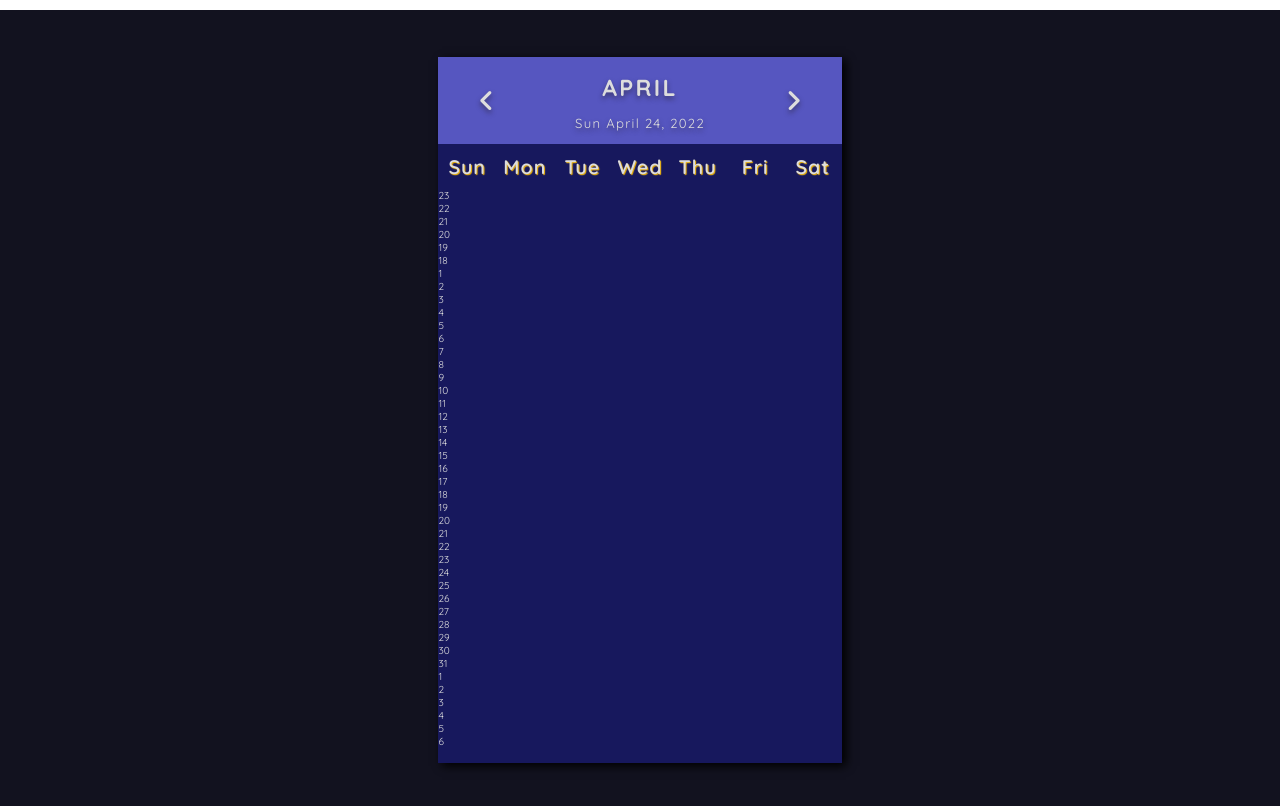
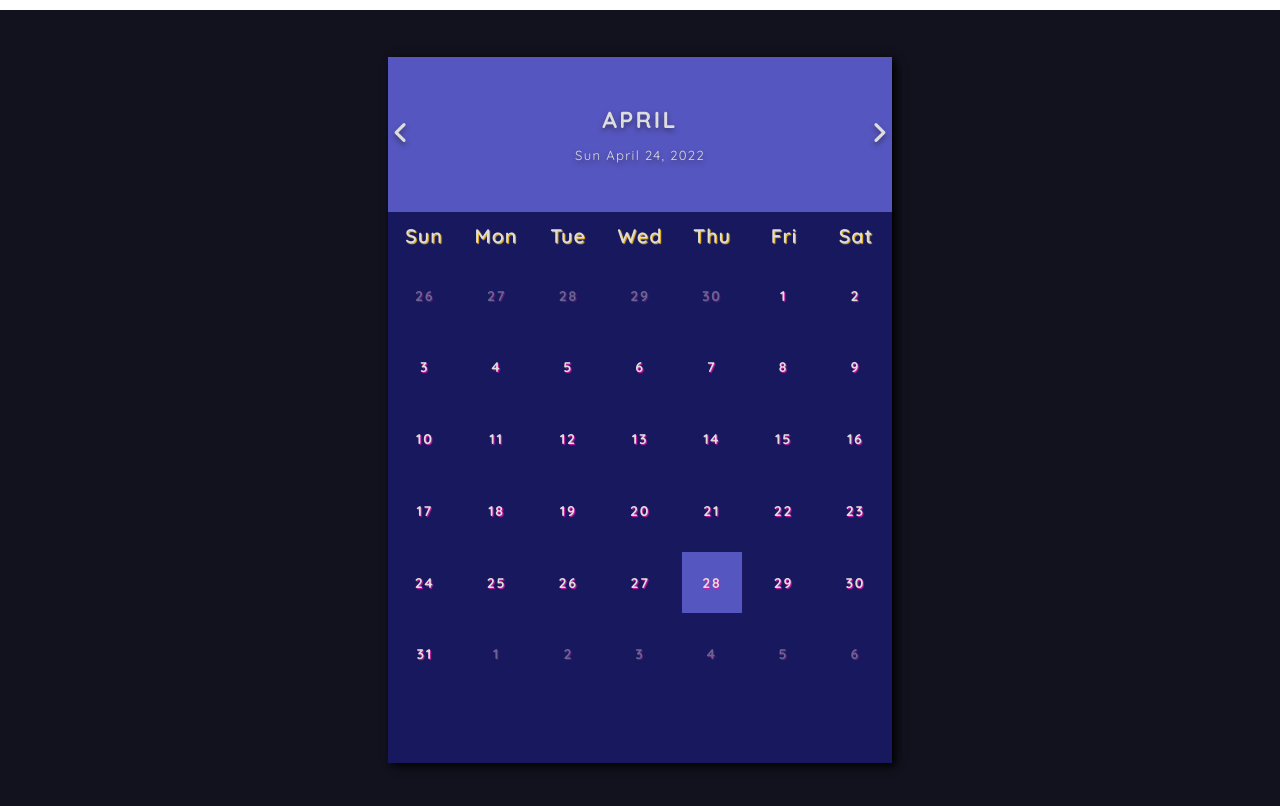
Before and after one commit to taaaaa111/Calendar, a plain HTML site: page index.html in a window 1280 px wide. Shown: the part 42-848 px from the top of the page. Drawn offline with Linux system fonts and the light colour scheme.

Commit message:
end of style.css

```diff
--- a/index.html
+++ b/index.html
@@ -34,12 +34,11 @@
                 <div>Sat</div>
             </div>
             <div class="daysnumber">
-                <div class="prev-day">23</div>
-                <div class="prev-day">22</div>
-                <div class="prev-day">21</div>
-                <div class="prev-day">20</div>
-                <div class="prev-day">19</div>
-                <div class="prev-day">18</div>
+                <div class="prev-day">26</div>
+                <div class="prev-day">27</div>
+                <div class="prev-day">28</div>
+                <div class="prev-day">29</div>
+                <div class="prev-day">30</div>
                 <div>1</div>
                 <div>2</div>
                 <div>3</div>
@@ -67,7 +66,7 @@
                 <div>25</div>
                 <div>26</div>
                 <div>27</div>
-                <div>28</div>
+                <div class="today">28</div>
                 <div>29</div>
                 <div>30</div>
                 <div>31</div>
--- a/style.css
+++ b/style.css
@@ -20,20 +20,19 @@ html{
 
 .calendar{
     background-color: rgb(23, 24, 93);
-    width: 40em;
+    width: 50em;
     height: 70em;
     box-shadow: 0.4em 0.3em 0.9em rgb(0, 0, 0);
 }
 
 .month{
     background-color: rgb(86, 86, 192);
-    /* width: 100%; */
-    /* height: 10em; */
+    height: 15rem;
     display: flex;
     justify-content: space-between;
     align-items: center;
     text-align: center;
-    padding: 0 4em;
+    padding: 0 0.5em 0.4em;
     text-shadow: 0 0.3rem 0.5rem rgba(31, 26, 26, 0.5);
 }
 
@@ -58,19 +57,59 @@ html{
 .weekdays {
     width: 100%;
     height: 3em;
-    padding: 0  0rem;
     display: flex;
     align-items: center;
     font-size: 1.5em
 }
 
 .weekdays div {
+    padding: .2em;
+    margin: 0.3em;
     font-size: 1.3em;
     letter-spacing: 0.1rem;
     font-weight: 600;
-    width: calc(40em/7);
+    width: calc(50em/7);
     display: flex;
     justify-content: center;
     align-items: center;
     text-shadow: 0.1rem 0.1rem 0.1rem #f8bb06;
 }
+
+.daysnumber{
+    width: 100%;
+    display: flex;
+    flex-wrap: wrap;
+    justify-content: center;
+    padding: 0.2em  0em;
+
+
+}
+
+.daysnumber div {
+    margin: 0.4em;
+    width: calc(30em/7);
+    font-size: 1.4em;
+    letter-spacing: 0.17rem;
+    height: 6rem;
+    display: flex;
+    align-items: center;
+    justify-content: space-around;
+    font-weight: bold;
+    text-shadow:0.1rem 0.1rem 0.1rem #d717a7;
+    transition: background-color 0.3s;
+
+}
+
+.prev-day,
+.next-days{
+    opacity:0.4;
+}
+.today{
+    background-color: rgb(86, 86, 192);
+}
+
+.daysnumber div:hover:not(.today){
+    background-color: rgb(86, 86, 192);
+    opacity: 0.5;
+    cursor:pointer;
+}
```
